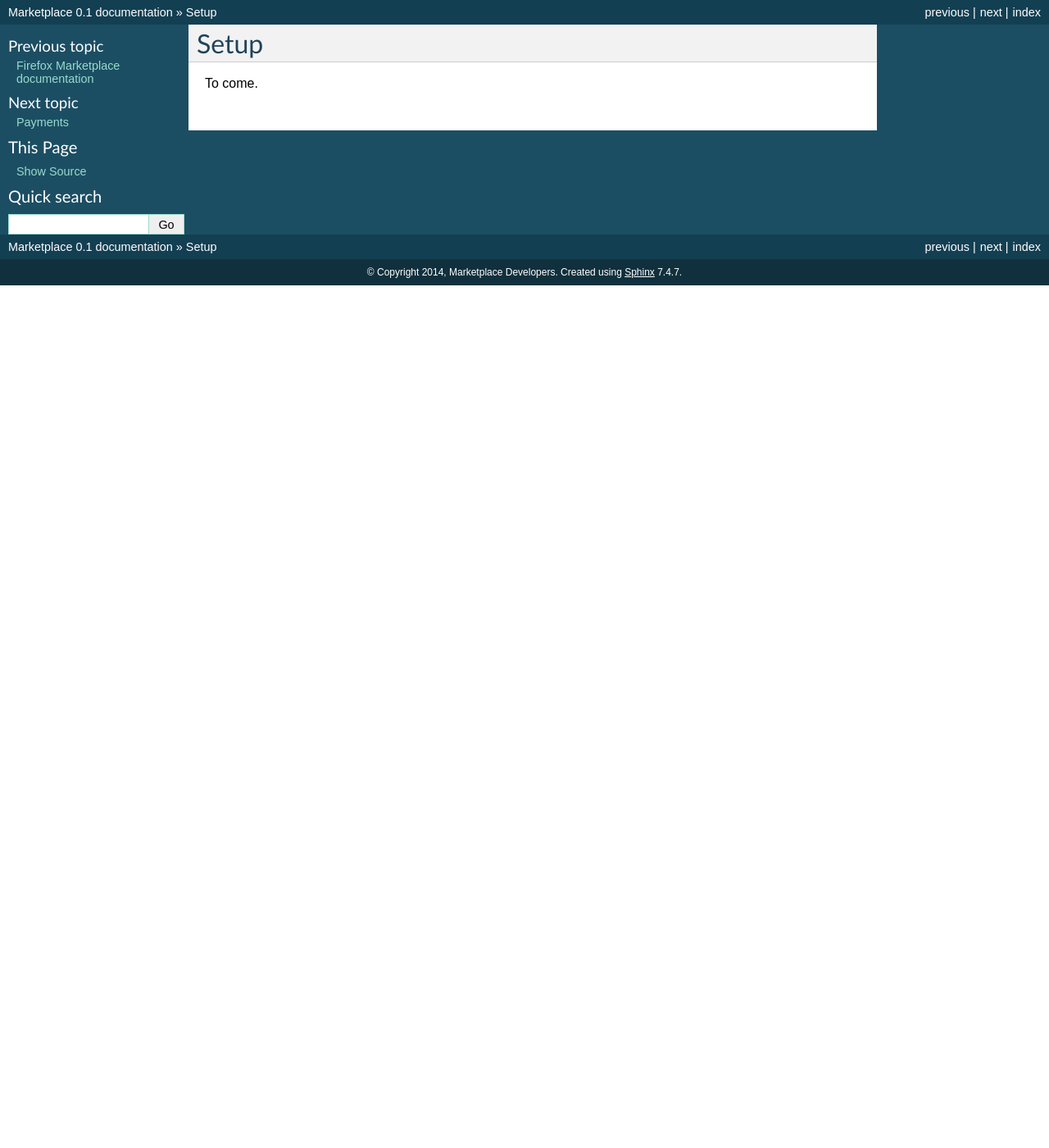
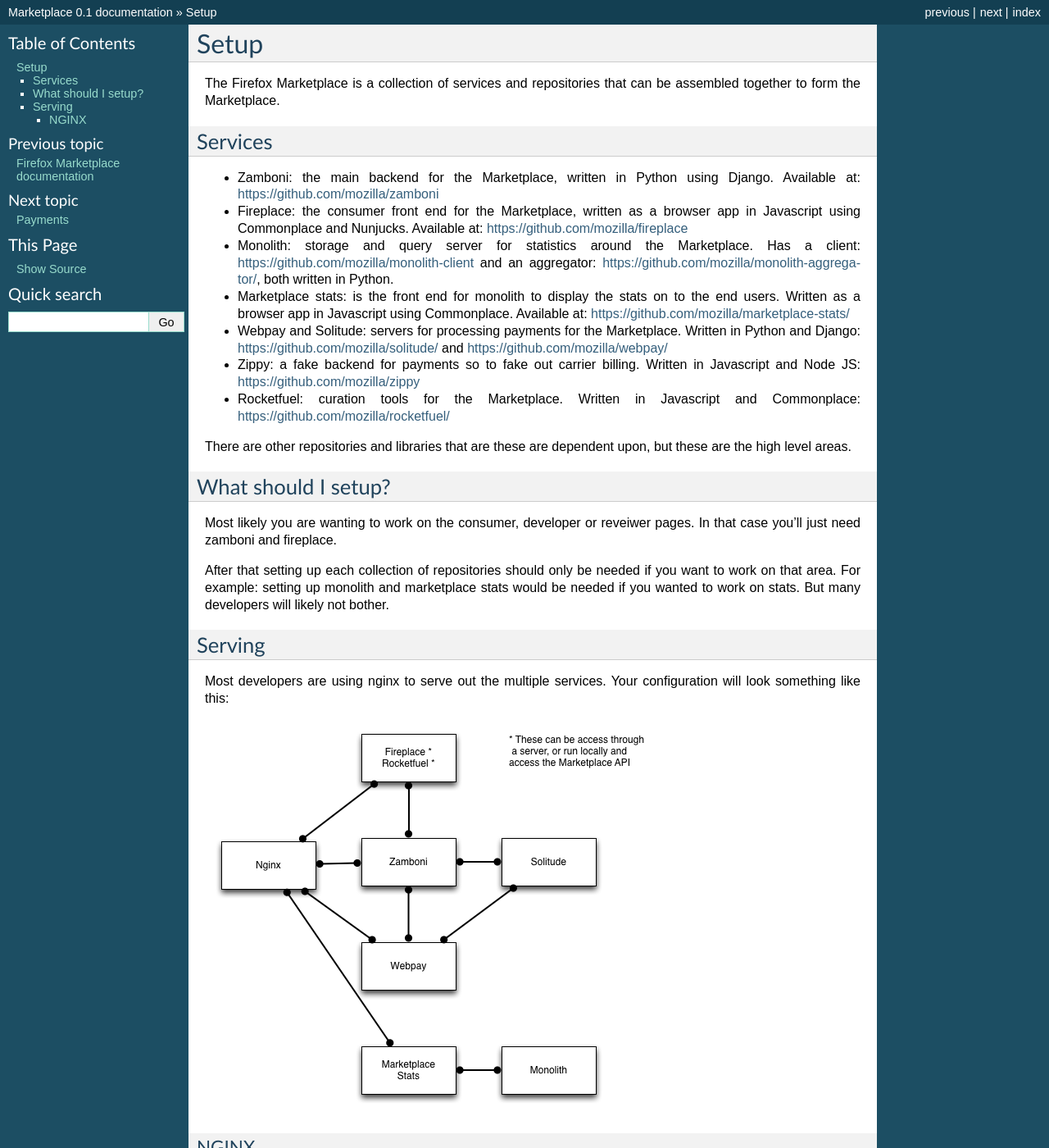
Before and after one commit to mozilla/marketplace-docs, a Sphinx documentation site: the page built from docs/topics/setup.rst, in a window 1280 px wide and 1400 px high. Shown: the whole window at 82% size. Built offline with Sphinx 7.4.7, drawn with Linux system fonts in a browser that asks for light colours; some of the changed text lies outside the part shown.

Commit message:
add in image and setup

```diff
--- a/docs/topics/setup.rst
+++ b/docs/topics/setup.rst
@@ -1,4 +1,66 @@
 Setup
 =====
 
-To come.
+The Firefox Marketplace is a collection of services and repositories that can
+be assembled together to form the Marketplace.
+
+Services
+--------
+
+* Zamboni: the main backend for the Marketplace, written in Python using
+  Django. Available at: https://github.com/mozilla/zamboni
+
+* Fireplace: the consumer front end for the Marketplace, written as a browser
+  app in Javascript using Commonplace and Nunjucks. Available at:
+  https://github.com/mozilla/fireplace
+
+* Monolith: storage and query server for statistics around the Marketplace.
+  Has a client: https://github.com/mozilla/monolith-client and an aggregator:
+  https://github.com/mozilla/monolith-aggregator/, both written in Python.
+
+* Marketplace stats: is the front end for monolith to display the stats on to
+  the end users. Written as a browser app in Javascript using Commonplace.
+  Available at: https://github.com/mozilla/marketplace-stats/
+
+* Webpay and Solitude: servers for processing payments for the Marketplace.
+  Written in Python and Django: https://github.com/mozilla/solitude/ and
+  https://github.com/mozilla/webpay/
+
+* Zippy: a fake backend for payments so to fake out carrier billing. Written
+  in Javascript and Node JS: https://github.com/mozilla/zippy
+
+* Rocketfuel: curation tools for the Marketplace. Written in Javascript and
+  Commonplace: https://github.com/mozilla/rocketfuel/
+
+There are other repositories and libraries that are these are dependent upon,
+but these are the high level areas.
+
+What should I setup?
+--------------------
+
+Most likely you are wanting to work on the consumer, developer or
+reveiwer pages. In that case you'll just need zamboni and fireplace.
+
+After that setting up each collection of repositories should only be needed if
+you want to work on that area. For example: setting up monolith and marketplace
+stats would be needed if you wanted to work on stats. But many developers will
+likely not bother.
+
+Serving
+-------
+
+Most developers are using nginx to serve out the multiple services. Your
+configuration will look something like this:
+
+.. image:: ../img/configuration.png
+
+NGINX
++++++
+
+Installation (on OS X)::
+
+  brew install nginx
+
+Configuration
+
+*TODO*
```
Also changed, not shown: docs/index.rst (+9 -5 lines), docs/img/configuration.png (added), 1 other file.
